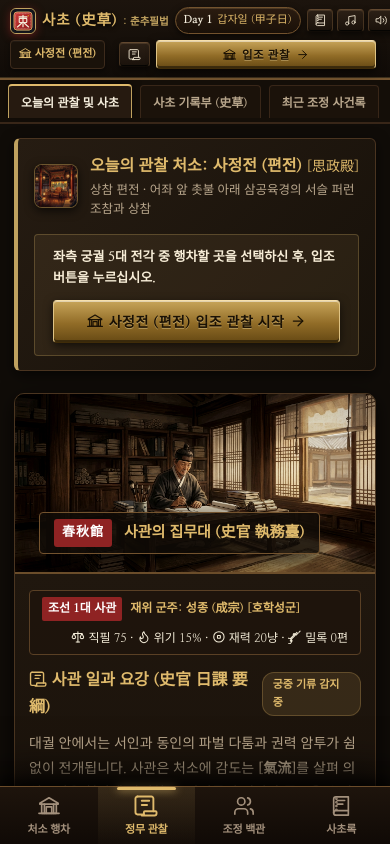
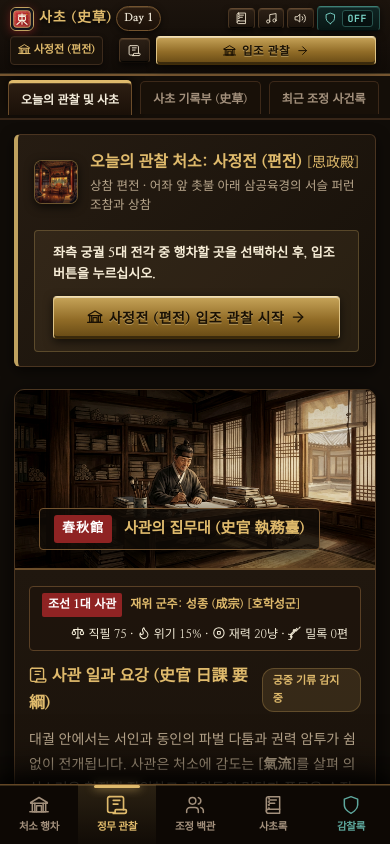
Before and after one commit to tac0de/sacho-chronicles, a website built with Vite: page index.html in a window 390 px wide. Built offline with nearby package versions, Linux system fonts and the light colour scheme; a web font is replaced by a local one.

Commit message:
feat: complete mobile console accessibility with 2-way access and upgrade royal aesthetic theme
- Add 5th navigation tab '감찰록' (사헌부 감찰록) to mobile bottom bar for 1-touch thumb access
- Compact mobile header top row by hiding non-essential text tags, ensuring the jade-themed console toggle button (OFF/ON) is 100% visible on all mobile screens
- Redesign console button with royal jade seal (비취 옥패) aesthetic with emerald glow and distinct contrast
- Upgrade UI/UX theme with royal lacquerware, brass borders, gold foil tab indicators, and frosted glassmorphism
- All 9 Playwright E2E tests verified and passing (19.2s)

```diff
--- a/src/styles/main.css
+++ b/src/styles/main.css
@@ -463,46 +463,52 @@ body {
   box-shadow: inset 0 2px 4px rgba(0, 0, 0, 0.8), 0 1px 2px rgba(0, 0, 0, 0.5) !important;
 }
 
-/* 사헌부 먹물 암행패 버튼 */
+/* 사헌부 비취 옥패(Jade Seal) 암행패 버튼 */
 .btn-debug {
-  background: linear-gradient(180deg, #1c2528 0%, #101618 100%);
-  color: #8abcb6;
-  border: 1px solid #2f4547;
+  background: linear-gradient(180deg, #102624 0%, #081715 100%);
+  color: #79d2c6;
+  border: 1px solid #28544e;
+  border-top: 1px solid #3d8076;
+  border-bottom: 1px solid #050d0c;
   font-family: var(--font-mono);
   font-size: 12px;
-  padding: 6px 10px;
+  padding: 6px 11px;
   white-space: nowrap;
   flex-shrink: 0;
   display: inline-flex;
   align-items: center;
   gap: 5px;
-  box-shadow: inset 0 1px 0 rgba(140, 200, 190, 0.15), 0 2px 6px rgba(0, 0, 0, 0.5);
+  border-radius: var(--radius-sm);
+  box-shadow: inset 0 1px 0 rgba(121, 210, 198, 0.2), 0 2px 8px rgba(0, 0, 0, 0.6);
+  transition: all 0.15s ease;
 }
 .btn-debug:hover {
-  background: linear-gradient(180deg, #243438 0%, #162022 100%);
-  border-color: #4a706b;
-  color: #b0ded9;
+  background: linear-gradient(180deg, #163633 0%, #0d2220 100%);
+  border-color: #4ea89d;
+  color: #a8f5eb;
+  box-shadow: 0 0 12px rgba(78, 168, 157, 0.4), inset 0 1px 0 rgba(255, 255, 255, 0.2);
   transform: translateY(-1px);
 }
 .btn-debug.active {
-  background: linear-gradient(180deg, #243939 0%, #152424 100%);
-  color: #aae0d8;
-  border-color: #4a7570;
-  box-shadow: 0 0 10px rgba(74, 117, 112, 0.5), inset 0 1px 0 rgba(255, 255, 255, 0.15);
+  background: linear-gradient(180deg, #1c4540 0%, #102e2b 100%);
+  color: #c4fff7;
+  border-color: #5ec5b7;
+  box-shadow: 0 0 14px rgba(94, 197, 183, 0.6), inset 0 1px 0 rgba(255, 255, 255, 0.3);
 }
 .btn-debug .debug-state-tag {
   font-size: 10px;
-  padding: 1px 4px;
-  border-radius: 2px;
-  background: rgba(0, 0, 0, 0.35);
-  border: 1px solid #2f4547;
-  color: #8abcb6;
-  font-weight: 700;
+  padding: 1px 5px;
+  border-radius: 3px;
+  background: rgba(0, 0, 0, 0.4);
+  border: 1px solid #28544e;
+  color: #79d2c6;
+  font-weight: 800;
+  letter-spacing: 0.5px;
 }
 .btn-debug.active .debug-state-tag {
-  background: rgba(40, 90, 80, 0.5);
-  border-color: #5ea89e;
-  color: #c0f2eb;
+  background: rgba(46, 125, 115, 0.6);
+  border-color: #7ef2e0;
+  color: #ffffff;
 }
 
 .btn-xs {
@@ -810,32 +816,34 @@ body {
 }
 
 .nav-tab {
-  background: #1b120a;
-  border: 1px solid #382618;
+  background: #181008;
+  border: 1px solid #3d2919;
   border-bottom: none;
-  color: var(--text-secondary);
+  color: #a3907c;
   font-family: var(--font-serif);
   font-size: 13.5px;
   font-weight: 700;
-  padding: 9px 18px;
+  padding: 10px 20px;
   cursor: pointer;
-  border-radius: 4px 4px 0 0;
-  transition: all 0.15s;
+  border-radius: 5px 5px 0 0;
+  transition: all 0.15s ease;
+  position: relative;
 }
 
 .nav-tab:hover {
-  color: var(--text-main);
-  background: #25190f;
+  color: #dfba6c;
+  background: #24170d;
   border-color: #5c3e24;
 }
 
 .nav-tab.active {
   color: #f5eedd;
-  background: #261a10;
-  border: 1px solid #bfa15f;
-  border-top: 2px solid #dfba6c;
+  background: linear-gradient(180deg, #2d1e12 0%, #1a1008 100%);
+  border: 1px solid #6b4c2a;
+  border-top: 3px solid #dfba6c;
   border-bottom: none;
-  box-shadow: 0 -2px 8px rgba(0, 0, 0, 0.5);
+  box-shadow: 0 -4px 12px rgba(0, 0, 0, 0.6), inset 0 1px 0 rgba(223, 186, 108, 0.25);
+  font-weight: 800;
 }
 
 #stage-body {
@@ -2194,13 +2202,14 @@ body {
     display: flex !important;
     align-items: stretch;
     justify-content: space-around;
-    background: linear-gradient(180deg, #1e140c 0%, #100a06 100%);
-    border-top: 1.5px solid #6b4c2a;
-    height: 58px;
-    min-height: 58px;
+    background: rgba(14, 9, 5, 0.96) !important;
+    backdrop-filter: blur(16px);
+    border-top: 1.5px solid #634524 !important;
+    height: 60px !important;
+    min-height: 60px !important;
     padding-bottom: env(safe-area-inset-bottom, 0px);
     z-index: 100;
-    box-shadow: 0 -4px 14px rgba(0, 0, 0, 0.75);
+    box-shadow: 0 -4px 20px rgba(0, 0, 0, 0.85), inset 0 1px 0 rgba(223, 186, 108, 0.2);
     flex-shrink: 0;
   }
 
@@ -2213,7 +2222,7 @@ body {
     border: none;
     color: #a3907c;
     cursor: pointer;
-    padding: 4px 6px;
+    padding: 4px 2px;
     font-family: var(--font-serif);
     transition: all 0.15s ease;
     flex: 1;
@@ -2223,7 +2232,7 @@ body {
   }
 
   .mobile-nav-btn .m-icon {
-    font-size: 22px;
+    font-size: 20px;
     line-height: 1;
     margin-bottom: 3px;
     transition: transform 0.15s ease;
@@ -2233,14 +2242,14 @@ body {
   }
 
   .mobile-nav-btn .m-icon .ui-icon {
-    width: 22px;
-    height: 22px;
+    width: 20px;
+    height: 20px;
   }
 
   .mobile-nav-btn .m-text {
-    font-size: 11px;
+    font-size: 10.5px;
     font-weight: 700;
-    letter-spacing: -0.2px;
+    letter-spacing: -0.3px;
     white-space: nowrap;
   }
 
@@ -2251,11 +2260,11 @@ body {
 
   .mobile-nav-btn.active {
     color: #dfba6c;
-    background: linear-gradient(180deg, rgba(223, 186, 108, 0.12) 0%, rgba(223, 186, 108, 0.02) 100%);
+    background: linear-gradient(180deg, rgba(223, 186, 108, 0.14) 0%, rgba(223, 186, 108, 0.02) 100%);
   }
 
   .mobile-nav-btn.active .m-icon {
-    transform: scale(1.15);
+    transform: scale(1.12);
   }
 
   .mobile-nav-btn.active::after {
@@ -2266,8 +2275,24 @@ body {
     right: 20%;
     height: 2.5px;
     background: #dfba6c;
-    box-shadow: 0 0 8px #dfba6c;
+    box-shadow: 0 0 10px #dfba6c;
     border-radius: 2px;
+  }
+
+  /* 5번째 감찰록(사헌부 비취 옥패) 탭 */
+  .mobile-nav-debug {
+    color: #5ea89e !important;
+  }
+  .mobile-nav-debug:hover {
+    color: #8de4d7 !important;
+  }
+  .mobile-nav-debug.active {
+    color: #a8f5eb !important;
+    background: linear-gradient(180deg, rgba(46, 125, 115, 0.22) 0%, rgba(46, 125, 115, 0.03) 100%) !important;
+  }
+  .mobile-nav-debug.active::after {
+    background: #5ec5b7 !important;
+    box-shadow: 0 0 10px #5ec5b7 !important;
   }
 
   /* Single Full-Width Panel Mobile Layout */
@@ -2298,12 +2323,12 @@ body {
   /* Header mobile adaptations (2-row clear layout) */
   .app-header {
     height: auto !important;
-    min-height: 80px;
-    padding: 7px 10px;
+    min-height: 76px;
+    padding: 6px 10px;
     flex-direction: column !important;
     align-items: stretch !important;
     justify-content: flex-start !important;
-    gap: 6px !important;
+    gap: 5px !important;
     overflow: visible !important;
   }
 
@@ -2312,7 +2337,7 @@ body {
     width: 100% !important;
     align-items: center !important;
     justify-content: space-between !important;
-    gap: 6px !important;
+    gap: 4px !important;
   }
 
   .header-sub-row {
@@ -2320,29 +2345,29 @@ body {
     width: 100% !important;
     align-items: center !important;
     justify-content: space-between !important;
-    gap: 8px !important;
+    gap: 6px !important;
   }
 
   .header-brand {
-    gap: 6px;
+    gap: 5px;
     flex-shrink: 0;
   }
 
   .seal-emblem-img {
-    width: 26px;
-    height: 26px;
+    width: 24px;
+    height: 24px;
   }
 
   .header-brand .subtitle {
-    display: none;
+    display: none !important;
+  }
+
+  .header-brand .title-tag {
+    display: none !important;
   }
 
   .title-group h1 {
-    font-size: 14.5px;
-  }
-
-  .title-tag {
-    font-size: 10.5px;
+    font-size: 14px;
   }
 
   .header-divider {
@@ -2353,23 +2378,28 @@ body {
     display: none !important;
   }
 
+  .day-sexagenary {
+    display: none !important;
+  }
+
   .day-badge {
-    padding: 3px 8px;
-    font-size: 11px;
-    flex-shrink: 0;
+    padding: 2px 7px !important;
+    font-size: 11px !important;
+    flex-shrink: 0 !important;
+    gap: 0 !important;
   }
 
   .header-quick-tools {
     display: flex !important;
     align-items: center !important;
-    gap: 4px !important;
+    gap: 3px !important;
     margin-left: auto !important;
     flex-shrink: 0 !important;
   }
 
   .phase-indicator {
     font-size: 11px;
-    padding: 4px 8px;
+    padding: 4px 7px;
     gap: 3px;
     flex-shrink: 0;
   }
@@ -2395,14 +2425,20 @@ body {
   .btn-audio,
   .btn-archive-quick {
     min-width: unset !important;
-    padding: 4px 6px !important;
+    padding: 3px 6px !important;
     font-size: 11px !important;
   }
 
   .btn-debug {
-    padding: 4px 7px !important;
+    padding: 3px 6px !important;
     font-size: 11px !important;
     flex-shrink: 0 !important;
+  }
+
+  @media (max-width: 480px) {
+    .btn-debug .debug-btn-text {
+      display: none !important;
+    }
   }
 
   /* Stage adjustments */
--- a/src/ui/HeaderView.ts
+++ b/src/ui/HeaderView.ts
@@ -115,7 +115,7 @@ export class HeaderView {
               ${renderIcon(isMuted ? 'volume-x' : 'volume')} <span class="btn-text">${isMuted ? '무음' : '음향'}</span>
             </button>
             <button id="btn-debug-toggle" class="btn btn-debug ${isDebugOpen ? 'active' : ''}" title="사헌부 은밀 감찰록 열람">
-              ${renderIcon('shield')} <span>감찰록</span> <span class="debug-state-tag">${isDebugOpen ? 'ON' : 'OFF'}</span>
+              ${renderIcon('shield')} <span class="debug-btn-text">감찰록</span> <span class="debug-state-tag">${isDebugOpen ? 'ON' : 'OFF'}</span>
             </button>
           </div>
         </div>
--- a/src/ui/UIManager.ts
+++ b/src/ui/UIManager.ts
@@ -15,7 +15,7 @@ import { SoundManager } from '../core/audio/SoundManager.js';
 import { renderIcon } from './icons/Icons.js';
 
 type MainTab = 'OBSERVATION' | 'SACHO_BOOK' | 'EVENT_LOG';
-type MobileView = 'LOCATIONS' | 'STAGE' | 'ROSTER' | 'ARCHIVE';
+type MobileView = 'LOCATIONS' | 'STAGE' | 'ROSTER' | 'ARCHIVE' | 'DEBUG';
 
 export class UIManager {
   private root: HTMLElement;
@@ -77,6 +77,10 @@ export class UIManager {
         <button class="mobile-nav-btn" data-mview="ARCHIVE">
           <span class="m-icon">${renderIcon('book')}</span>
           <span class="m-text">사초록</span>
+        </button>
+        <button class="mobile-nav-btn mobile-nav-debug" data-mview="DEBUG" title="사헌부 은밀 감찰록 열람">
+          <span class="m-icon">${renderIcon('shield')}</span>
+          <span class="m-text">감찰록</span>
         </button>
       </div>
       <div id="ending-root"></div>
@@ -171,6 +175,10 @@ export class UIManager {
 
   private setMobileView(view: MobileView): void {
     SoundManager.getInstance().playScroll();
+    if (view === 'DEBUG') {
+      this.toggleDebug();
+      return;
+    }
     this.activeMobileView = view;
     if (view === 'ARCHIVE') {
       this.activeMainTab = 'SACHO_BOOK';
@@ -398,7 +406,11 @@ export class UIManager {
 
     this.root.querySelectorAll('.mobile-nav-btn').forEach((btn) => {
       const v = btn.getAttribute('data-mview');
-      btn.classList.toggle('active', v === this.activeMobileView);
+      if (v === 'DEBUG') {
+        btn.classList.toggle('active', this.isDebugOpen);
+      } else {
+        btn.classList.toggle('active', v === this.activeMobileView);
+      }
     });
   }
 
```
Also changed, not shown: screenshots/01-initial-court.png, screenshots/02-daily-observation.png, screenshots/03-sacho-book.png, screenshots/04-debug-panel.png, screenshots/05-silok-ending.png, screenshots/06-seo-assets-sound.png, screenshots/07-mobile-court.png, screenshots/08-mobile-roster.png, screenshots/09-mobile-court-scrolled.png, screenshots/10-desktop-court-scrolled.png, 6 other files.
